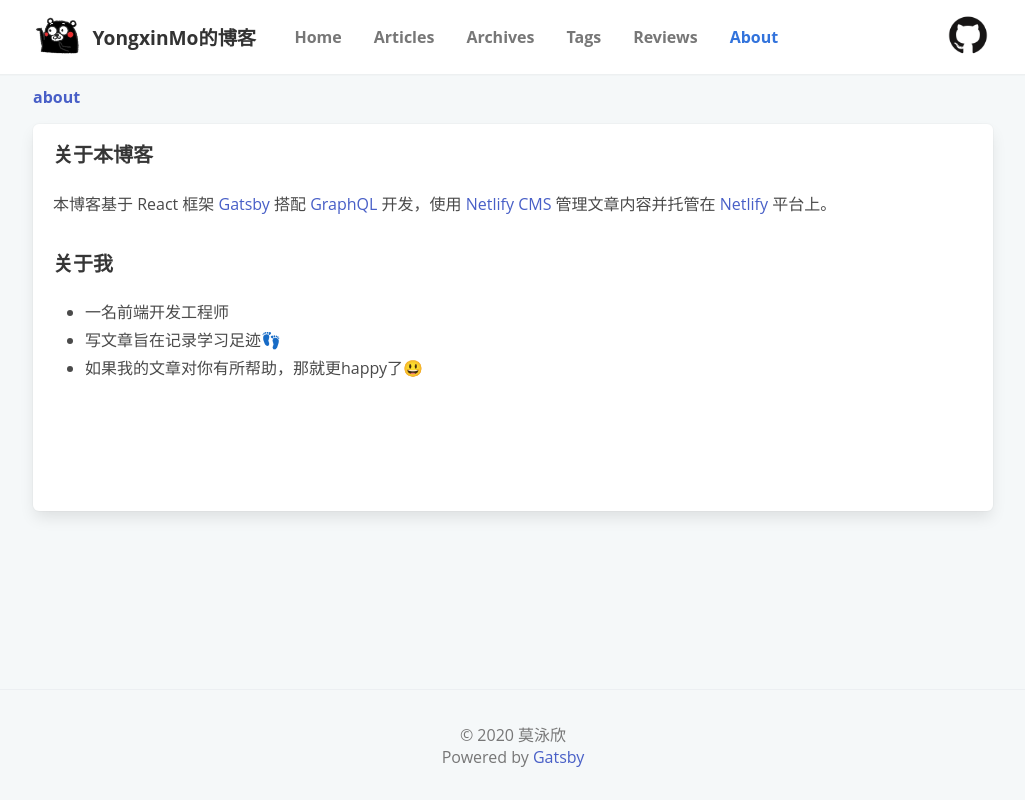
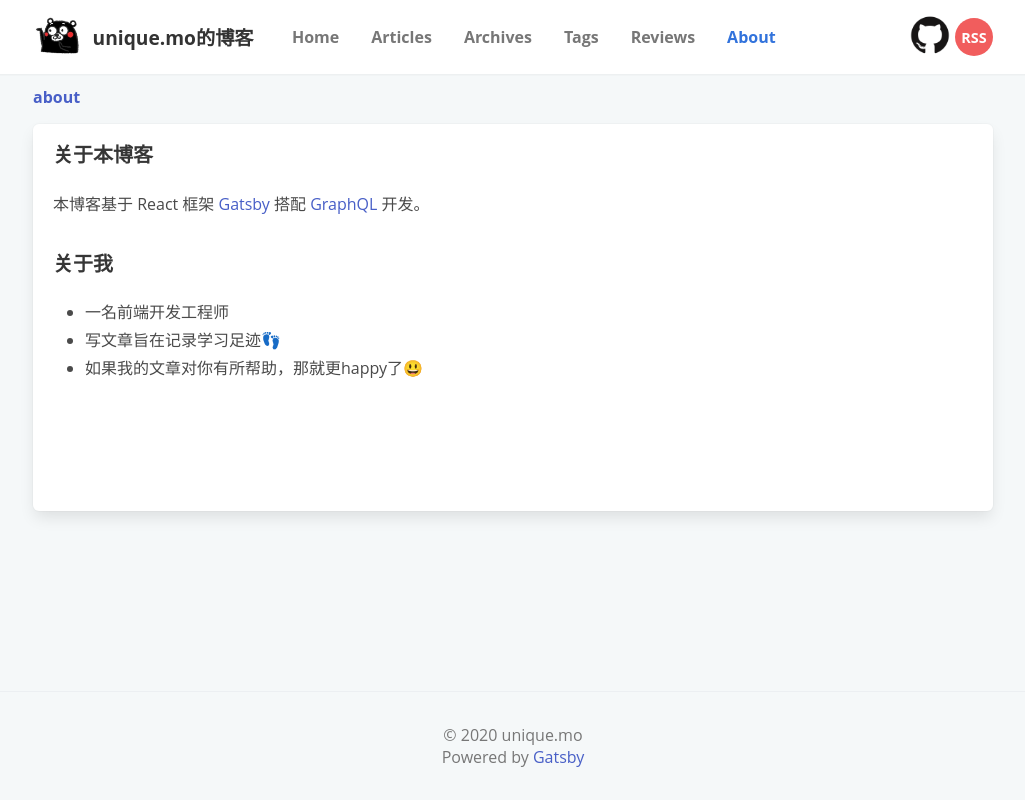
Before and after one commit to uniquemo/gatsby-blog, a Gatsby site: page /about in a window 1280 px wide. Shown: the whole page, without its empty margins (127-1152 px from the left). Built offline with nearby package versions, Linux system fonts and the light colour scheme; Gatsby itself is replaced by a stand-in of ours; some packages are replaced by stand-ins of ours.

Commit message:
feat: add RSS function

```diff
--- a/content/blog/about.md
+++ b/content/blog/about.md
@@ -7,7 +7,7 @@ layout: "about-page"
 
 <div className='title is-5'>关于本博客</div>
 
-本博客基于 React 框架 [Gatsby](https://gatsbyjs.org) 搭配 [GraphQL](https://graphql.org/) 开发，使用 [Netlify CMS](https://www.netlifycms.org/) 管理文章内容并托管在 [Netlify](https://www.netlify.com/) 平台上。
+本博客基于 React 框架 [Gatsby](https://gatsbyjs.org) 搭配 [GraphQL](https://graphql.org/) 开发。
 
 <br />
 <div className='title is-5'>关于我</div>
--- a/gatsby-config.js
+++ b/gatsby-config.js
@@ -1,24 +1,87 @@
 module.exports = {
   siteMetadata: {
     title: `Momo's blog`,
-    author: `Yongxin Mo`,
-    description: `A personal blog with gatsby, styled components.`,
-    //siteUrl: `https://yongxinmo.netlify.com/`,
-    siteUrl: `http://47.115.57.59:8001/`,
+    author: `unique.mo`,
+    description: `A personal blog powered by gatsby, styled components.`,
+    siteUrl: `http://47.115.57.59:8001`,
     social: {
       github: `https://github.com/Unique111/mo-gatsby-blog`,
     },
   },
   plugins: [
-    //`gatsby-plugin-netlify-cms`,
     `gatsby-plugin-styled-components`,
     `gatsby-plugin-sass`,
     `gatsby-transformer-sharp`,
     `gatsby-plugin-sharp`,
     //`gatsby-plugin-offline`,
     `gatsby-plugin-react-helmet`,
-    `gatsby-plugin-feed-mdx`,
     `gatsby-remark-reading-time`,
+    {
+      resolve: `gatsby-plugin-feed-mdx`,
+      options: {
+        query: `
+          {
+            site {
+              siteMetadata {
+                title
+                description
+                siteUrl
+                site_url: siteUrl
+              }
+            }
+          }
+        `,
+        feeds: [
+          {
+            serialize: ({ query: { site, allMdx } }) => {
+              return allMdx.edges.map(edge => {
+                const { fields, excerpt, frontmatter, html } = edge.node
+                const { layout, date } = frontmatter
+                const URL_MAP = {
+                  'blog-post': '/articles',
+                  'review-post': '/reviews',
+                  'about-page': ''
+                }
+                const url = `${site.siteMetadata.siteUrl}${URL_MAP[layout] || ''}${fields.slug}`
+                return Object.assign({}, frontmatter, {
+                  description: excerpt,
+                  date,
+                  url,
+                  guid: url,
+                  custom_elements: [{ 'content:encoded': html }]
+                });
+              });
+            },
+            query: `
+              {
+                allMdx(
+                  sort: { order: DESC, fields: [frontmatter___date] },
+                ) {
+                  edges {
+                    node {
+                      excerpt
+                      html
+                      fields { slug }
+                      frontmatter {
+                        title
+                        date
+                        layout
+                      }
+                    }
+                  }
+                }
+              }
+            `,
+            output: `/rss.xml`,
+            // optional configuration to insert feed reference in pages:
+            // if `string` is used, it will be used to create RegExp and then test if pathname of
+            // current page satisfied this regular expression;
+            // if not provided or `undefined`, all pages will have feed reference inserted
+            // match: `^/articles`
+          }
+        ]
+      }
+    },
     {
       resolve: `gatsby-source-filesystem`,
       options: {
--- a/package.json
+++ b/package.json
@@ -1,7 +1,7 @@
 {
   "name": "mo-gatsby-blog",
   "private": true,
-  "description": "A personal blog powered by Netlify CMS",
+  "description": "A personal blog powered by Gatsby",
   "version": "1.0.0",
   "author": "unique.mo <myx3901051@qq.com>",
   "dependencies": {
--- a/src/components/Layout/Footer.js
+++ b/src/components/Layout/Footer.js
@@ -1,4 +1,5 @@
 import React from 'react'
+import { graphql, useStaticQuery } from 'gatsby'
 import styled from 'styled-components'
 
 import COLORS from 'constants/colors'
@@ -11,9 +12,23 @@ const Root = styled.div`
 `
 
 const Footer = () => {
+  const { site } = useStaticQuery(
+    graphql`
+      query {
+        site {
+          siteMetadata {
+            author
+          }
+        }
+      }
+    `
+  )
+
+  const { author } = site.siteMetadata
+
   return (
     <Root>
-      © {new Date().getFullYear()} 莫泳欣<br />
+      © {new Date().getFullYear()} {author}<br />
       Powered by <a href='https://www.gatsbyjs.org/' target='__blank'>Gatsby</a>
     </Root>
   )
--- a/src/components/Layout/Header.js
+++ b/src/components/Layout/Header.js
@@ -38,6 +38,18 @@ const BannerItem = styled.div`
   }
 `
 
+const RSS = styled.div`
+  width: 38px;
+  height: 38px;
+  line-height: 40px;
+  border-radius: 50%;
+  background-color: #f15d5d;
+  font-size: 0.9em;
+  font-weight: bold;
+  color: #fff;
+  text-align: center;
+`
+
 const BANNERS = [
   {
     label: 'Home',
@@ -71,6 +83,8 @@ const Header = ({ location }) => {
       query {
         site {
           siteMetadata {
+            author
+            siteUrl
             social {
               github
             }
@@ -94,11 +108,13 @@ const Header = ({ location }) => {
     `
   )
 
+  const { social, siteUrl, author } = site.siteMetadata
+
   return (
     <Root>
       <FlexCenter>
         <Image fixed={avatar.childImageSharp.fixed} />
-        <BlogTitle>YongxinMo的博客</BlogTitle>
+        <BlogTitle>{author}的博客</BlogTitle>
         <BannerWrap>
           {BANNERS.map(({ label, route }) => {
             const isActive =
@@ -114,9 +130,14 @@ const Header = ({ location }) => {
           })}
         </BannerWrap>
       </FlexCenter>
-      <a href={site.siteMetadata.social.github} target='__blank'>
-        <Image fixed={githubLogo.childImageSharp.fixed} />
-      </a>
+      <FlexCenter>
+        <a href={social.github} target='__blank'>
+          <Image fixed={githubLogo.childImageSharp.fixed} />
+        </a>
+        <a href={`${siteUrl}/rss.xml`} target='__blank'>
+          <RSS>RSS</RSS>
+        </a>
+      </FlexCenter>
     </Root>
   )
 }
--- a/src/pages/tags.js
+++ b/src/pages/tags.js
@@ -1,4 +1,5 @@
 import React from 'react'
+import { graphql } from 'gatsby'
 import Link from 'common-styles/Link'
 import Layout from 'components/Layout'
 import SEO from 'components/SEO'
```
Also changed, not shown: static/admin/config.yml (deleted, +0 -18 lines).
